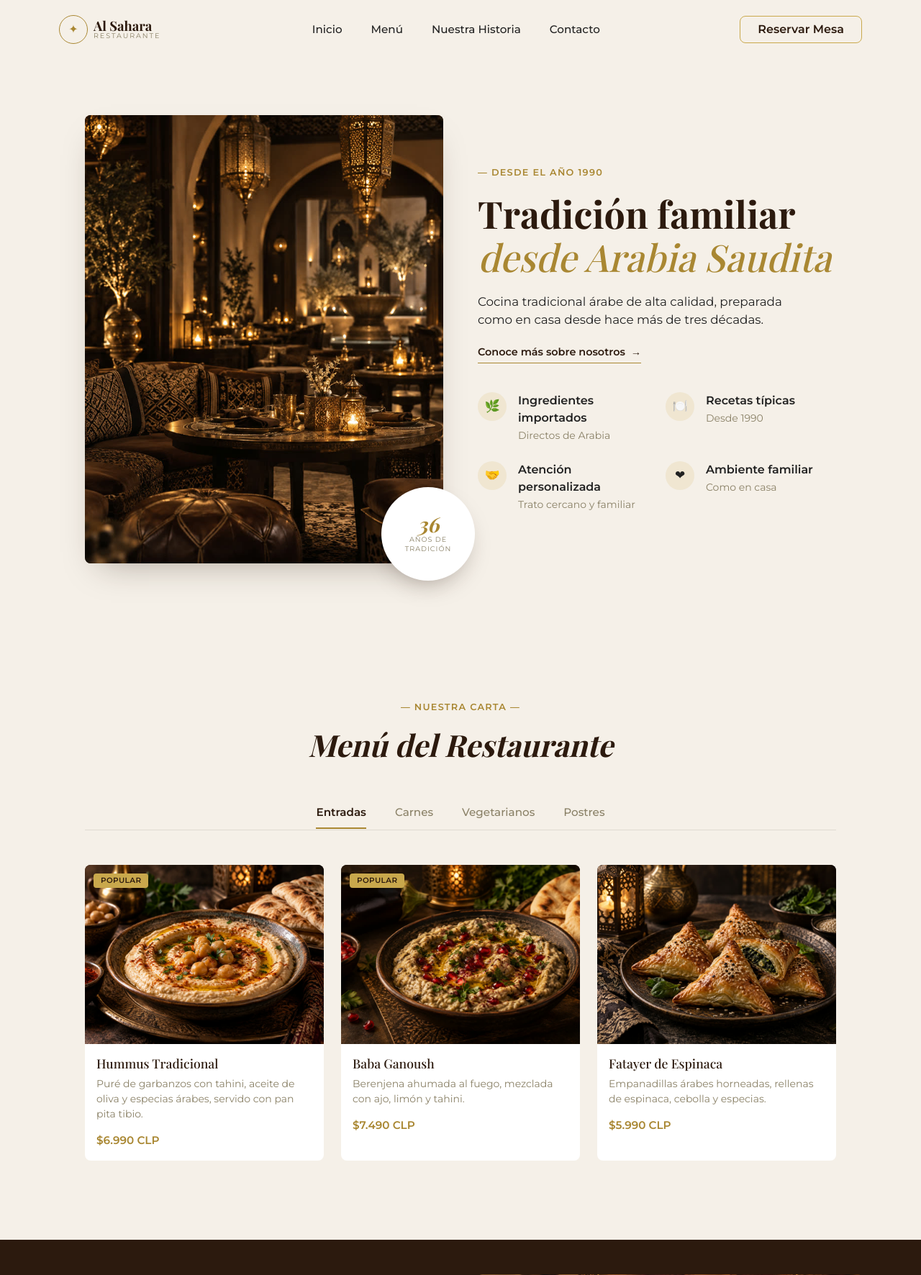
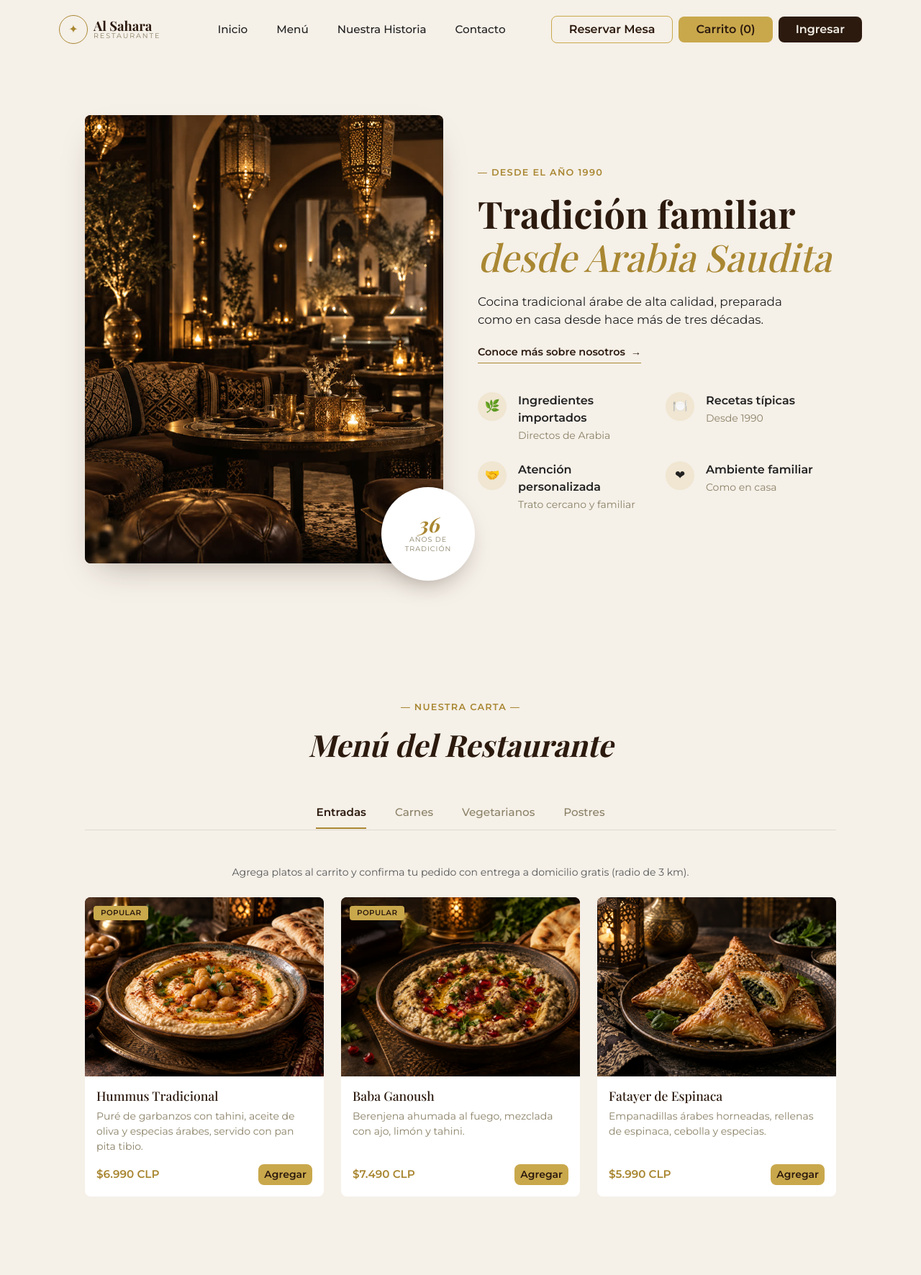
Before and after one commit to Daff03/8481-Desarrollo-web, a PHP site: page / in a window 1280 px wide. Shown: the top 1772 px of the page at 72% size. Run offline with PHP 8.4, Linux system fonts and the light colour scheme.

Commit message:
correcciones en frontend

```diff
--- a/Evaluacion2/frontend/components/header.php
+++ b/Evaluacion2/frontend/components/header.php
@@ -1,7 +1,8 @@
+<?php $base = $base ?? ''; ?>
 <header class="navbar navbar-expand-lg fixed-top py-3" id="alSaharaNavbar">
   <div class="container">
 
-    <a class="navbar-brand d-flex align-items-center gap-2" href="#inicio">
+    <a class="navbar-brand d-flex align-items-center gap-2" href="<?= $base ?>#inicio">
       <span class="al-sahara-logo-icon">✦</span>
       <span class="d-flex flex-column lh-1">
         <span class="al-sahara-logo-name">Al Sahara</span>
@@ -17,12 +18,20 @@
 
     <div class="collapse navbar-collapse" id="navAlSahara">
       <ul class="navbar-nav mx-lg-auto gap-lg-4 text-center py-3 py-lg-0">
-        <li class="nav-item"><a class="nav-link" href="#inicio">Inicio</a></li>
-        <li class="nav-item"><a class="nav-link" href="#menu">Menú</a></li>
-        <li class="nav-item"><a class="nav-link" href="#historia">Nuestra Historia</a></li>
-        <li class="nav-item"><a class="nav-link" href="#contacto">Contacto</a></li>
+        <li class="nav-item"><a class="nav-link" href="<?= $base ?>#inicio">Inicio</a></li>
+        <li class="nav-item"><a class="nav-link" href="<?= $base ?>#menu">Menú</a></li>
+        <li class="nav-item"><a class="nav-link" href="<?= $base ?>#historia">Nuestra Historia</a></li>
+        <li class="nav-item"><a class="nav-link" href="<?= $base ?>#contacto">Contacto</a></li>
       </ul>
-      <a href="#contacto" class="btn btn-al-sahara-secundario px-4 align-self-center align-self-lg-auto">Reservar Mesa</a>
+      <div class="d-flex flex-column flex-lg-row gap-2 align-items-center">
+        <a href="<?= $base ?>#contacto" class="btn btn-al-sahara-secundario px-4">Reservar Mesa</a>
+        <a href="pedido.php" class="btn btn-al-sahara-primario px-4" aria-label="Ver carrito">Carrito (<span id="cartCount">0</span>)</a>
+        <a href="login.php" id="btnIngresar" class="btn btn-al-sahara-oscuro px-4">Ingresar</a>
+        <div id="sesionBox" class="d-none flex-column flex-lg-row gap-2">
+          <a href="cuenta.php" class="btn btn-al-sahara-oscuro px-4">Mi cuenta</a>
+          <button type="button" id="btnSalir" class="btn btn-al-sahara-secundario px-4">Salir</button>
+        </div>
+      </div>
     </div>
 
   </div>
@@ -31,9 +40,40 @@
 <script>
 (function(){
   var nav = document.getElementById('alSaharaNavbar');
-  if (!nav) return;
-  window.addEventListener('scroll', function(){
+  if (nav) window.addEventListener('scroll', function(){
     nav.classList.toggle('al-sahara-navbar-scrolled', window.scrollY > 10);
   }, { passive: true });
+
+  function actualizarCarrito(){
+    var n = 0;
+    try {
+      var cart = JSON.parse(localStorage.getItem('alSaharaCart') || '{}');
+      Object.keys(cart).forEach(function(k){ n += cart[k]; });
+    } catch (e) {}
+    var el = document.getElementById('cartCount');
+    if (el) el.textContent = n;
+  }
+  actualizarCarrito();
+  window.addEventListener('cart:changed', actualizarCarrito);
+  window.addEventListener('storage', actualizarCarrito);
+
+  // Sesión: el navegador no puede leer la cookie HttpOnly, así que pregunta al backend (S07)
+  window.addEventListener('DOMContentLoaded', async function(){
+    if (typeof api !== 'function') return;
+    var ingresar = document.getElementById('btnIngresar');
+    var box = document.getElementById('sesionBox');
+    try {
+      await api('/clients/me');
+      ingresar.classList.add('d-none');
+      box.classList.remove('d-none');
+      box.classList.add('d-flex');
+    } catch (e) { /* sin sesión o sin conexión: se mantiene "Ingresar" */ }
+  });
+
+  var salir = document.getElementById('btnSalir');
+  if (salir) salir.addEventListener('click', async function(){
+    try { await api('/auth/logout', { method: 'POST' }); } catch (e) {}   // S06
+    location.href = '<?= $base ?: 'index.php' ?>';
+  });
 })();
 </script>
--- a/Evaluacion2/frontend/components/menu.php
+++ b/Evaluacion2/frontend/components/menu.php
@@ -21,6 +21,8 @@
       </li>
     </ul>
 
+    <p class="text-center text-muted small mb-4">Agrega platos al carrito y confirma tu pedido con entrega a domicilio gratis (radio de 3 km).</p>
+
     <div class="row row-cols-1 row-cols-md-3 g-4" id="menuGrid">
 
       <!-- Entradas -->
@@ -30,10 +32,13 @@
             <img class="al-sahara-dish-photo" src="assets/img/platos/hummus-tradicional.jpg" alt="Hummus tradicional con aceite de oliva y pan pita" width="900" height="600" loading="lazy">
             <span class="badge al-sahara-dish-tag">Popular</span>
           </div>
-          <div class="card-body">
+          <div class="card-body d-flex flex-column">
             <h5 class="card-title al-sahara-dish-name">Hummus Tradicional</h5>
             <p class="card-text small al-sahara-dish-desc">Puré de garbanzos con tahini, aceite de oliva y especias árabes, servido con pan pita tibio.</p>
+            <div class="d-flex justify-content-between align-items-center mt-auto">
               <span class="al-sahara-dish-price">$6.990 CLP</span>
+              <button type="button" class="btn btn-sm btn-al-sahara-primario al-sahara-add" data-id="1">Agregar</button>
+            </div>
           </div>
         </div>
       </div>
@@ -44,10 +49,13 @@
             <img class="al-sahara-dish-photo" src="assets/img/platos/baba-ganoush.jpg" alt="Baba ganoush de berenjena ahumada" width="900" height="600" loading="lazy">
             <span class="badge al-sahara-dish-tag">Popular</span>
           </div>
-          <div class="card-body">
+          <div class="card-body d-flex flex-column">
             <h5 class="card-title al-sahara-dish-name">Baba Ganoush</h5>
             <p class="card-text small al-sahara-dish-desc">Berenjena ahumada al fuego, mezclada con ajo, limón y tahini.</p>
+            <div class="d-flex justify-content-between align-items-center mt-auto">
               <span class="al-sahara-dish-price">$7.490 CLP</span>
+              <button type="button" class="btn btn-sm btn-al-sahara-primario al-sahara-add" data-id="2">Agregar</button>
+            </div>
           </div>
         </div>
       </div>
@@ -57,13 +65,17 @@
           <div class="al-sahara-dish-img">
             <img class="al-sahara-dish-photo" src="assets/img/platos/fatayer-espinaca.jpg" alt="Fatayer de espinaca horneados" width="900" height="600" loading="lazy">
           </div>
-          <div class="card-body">
+          <div class="card-body d-flex flex-column">
             <h5 class="card-title al-sahara-dish-name">Fatayer de Espinaca</h5>
             <p class="card-text small al-sahara-dish-desc">Empanadillas árabes horneadas, rellenas de espinaca, cebolla y especias.</p>
+            <div class="d-flex justify-content-between align-items-center mt-auto">
               <span class="al-sahara-dish-price">$5.990 CLP</span>
+              <button type="button" class="btn btn-sm btn-al-sahara-primario al-sahara-add" data-id="3">Agregar</button>
             </div>
           </div>
         </div>
+      </div>
+
 
       <!-- Carnes -->
       <div class="col al-sahara-dish d-none" data-category="carnes">
@@ -72,10 +84,13 @@
             <img class="al-sahara-dish-photo" src="assets/img/platos/shawarma-cordero.jpg" alt="Shawarma de cordero sobre arroz amarillo con almendras y salsa de yogur" width="900" height="600" loading="lazy">
             <span class="badge al-sahara-dish-tag">Popular</span>
           </div>
-          <div class="card-body">
+          <div class="card-body d-flex flex-column">
             <h5 class="card-title al-sahara-dish-name">Shawarma de Cordero</h5>
             <p class="card-text small al-sahara-dish-desc">Cordero marinado 24 horas en especias árabes, servido con arroz y salsa de ajo.</p>
+            <div class="d-flex justify-content-between align-items-center mt-auto">
               <span class="al-sahara-dish-price">$12.990 CLP</span>
+              <button type="button" class="btn btn-sm btn-al-sahara-primario al-sahara-add" data-id="4">Agregar</button>
+            </div>
           </div>
         </div>
       </div>
@@ -85,10 +100,13 @@
           <div class="al-sahara-dish-img">
             <img class="al-sahara-dish-photo" src="assets/img/platos/kebab-mixto.jpg" alt="Brochetas de cordero y pollo a la parrilla sobre arroz árabe" width="900" height="600" loading="lazy">
           </div>
-          <div class="card-body">
+          <div class="card-body d-flex flex-column">
             <h5 class="card-title al-sahara-dish-name">Kebab Mixto</h5>
             <p class="card-text small al-sahara-dish-desc">Brochetas de cordero y pollo a la parrilla, acompañadas de arroz árabe.</p>
+            <div class="d-flex justify-content-between align-items-center mt-auto">
               <span class="al-sahara-dish-price">$13.990 CLP</span>
+              <button type="button" class="btn btn-sm btn-al-sahara-primario al-sahara-add" data-id="5">Agregar</button>
+            </div>
           </div>
         </div>
       </div>
@@ -98,13 +116,17 @@
           <div class="al-sahara-dish-img">
             <img class="al-sahara-dish-photo" src="assets/img/platos/kafta-al-sahara.jpg" alt="Kafta a la parrilla bañada en salsa de tahini" width="900" height="600" loading="lazy">
           </div>
-          <div class="card-body">
+          <div class="card-body d-flex flex-column">
             <h5 class="card-title al-sahara-dish-name">Kafta Al Sahara</h5>
             <p class="card-text small al-sahara-dish-desc">Carne molida especiada a la parrilla, bañada en salsa de tahini.</p>
+            <div class="d-flex justify-content-between align-items-center mt-auto">
               <span class="al-sahara-dish-price">$11.990 CLP</span>
+              <button type="button" class="btn btn-sm btn-al-sahara-primario al-sahara-add" data-id="6">Agregar</button>
             </div>
           </div>
         </div>
+      </div>
+
 
       <!-- Vegetarianos -->
       <div class="col al-sahara-dish d-none" data-category="vegetarianos">
@@ -113,10 +135,13 @@
             <img class="al-sahara-dish-photo" src="assets/img/platos/falafel-casero.jpg" alt="Falafel casero con salsa de yogur, tomate y pepino" width="900" height="600" loading="lazy">
             <span class="badge al-sahara-dish-tag">Popular</span>
           </div>
-          <div class="card-body">
+          <div class="card-body d-flex flex-column">
             <h5 class="card-title al-sahara-dish-name">Falafel Casero</h5>
             <p class="card-text small al-sahara-dish-desc">Croquetas de garbanzo y hierbas frescas, fritas al momento, con salsa de yogur.</p>
+            <div class="d-flex justify-content-between align-items-center mt-auto">
               <span class="al-sahara-dish-price">$8.990 CLP</span>
+              <button type="button" class="btn btn-sm btn-al-sahara-primario al-sahara-add" data-id="7">Agregar</button>
+            </div>
           </div>
         </div>
       </div>
@@ -126,10 +151,13 @@
           <div class="al-sahara-dish-img">
             <img class="al-sahara-dish-photo" src="assets/img/platos/tabbouleh.jpg" alt="Ensalada tabbouleh con perejil, bulgur y tomate" width="900" height="600" loading="lazy">
           </div>
-          <div class="card-body">
+          <div class="card-body d-flex flex-column">
             <h5 class="card-title al-sahara-dish-name">Tabbouleh</h5>
             <p class="card-text small al-sahara-dish-desc">Ensalada de perejil fresco, trigo bulgur, tomate y limón.</p>
+            <div class="d-flex justify-content-between align-items-center mt-auto">
               <span class="al-sahara-dish-price">$6.490 CLP</span>
+              <button type="button" class="btn btn-sm btn-al-sahara-primario al-sahara-add" data-id="8">Agregar</button>
+            </div>
           </div>
         </div>
       </div>
@@ -139,13 +167,17 @@
           <div class="al-sahara-dish-img">
             <img class="al-sahara-dish-photo" src="assets/img/platos/fatteh-garbanzos.jpg" alt="Fatteh de garbanzos con yogur y granada" width="900" height="600" loading="lazy">
           </div>
-          <div class="card-body">
+          <div class="card-body d-flex flex-column">
             <h5 class="card-title al-sahara-dish-name">Fatteh de Garbanzos</h5>
             <p class="card-text small al-sahara-dish-desc">Pan pita crocante con garbanzos, yogur y un toque de granada.</p>
+            <div class="d-flex justify-content-between align-items-center mt-auto">
               <span class="al-sahara-dish-price">$8.490 CLP</span>
+              <button type="button" class="btn btn-sm btn-al-sahara-primario al-sahara-add" data-id="9">Agregar</button>
             </div>
           </div>
         </div>
+      </div>
+
 
       <!-- Postres -->
       <div class="col al-sahara-dish d-none" data-category="postres">
@@ -154,10 +186,13 @@
             <img class="al-sahara-dish-photo" src="assets/img/platos/baklava.jpg" alt="Baklava de nueces con miel de rosas" width="900" height="600" loading="lazy">
             <span class="badge al-sahara-dish-tag">Popular</span>
           </div>
-          <div class="card-body">
+          <div class="card-body d-flex flex-column">
             <h5 class="card-title al-sahara-dish-name">Baklava</h5>
             <p class="card-text small al-sahara-dish-desc">Hojaldre crujiente relleno de nueces, bañado en miel de rosas.</p>
+            <div class="d-flex justify-content-between align-items-center mt-auto">
               <span class="al-sahara-dish-price">$4.990 CLP</span>
+              <button type="button" class="btn btn-sm btn-al-sahara-primario al-sahara-add" data-id="10">Agregar</button>
+            </div>
           </div>
         </div>
       </div>
@@ -167,10 +202,13 @@
           <div class="al-sahara-dish-img">
             <img class="al-sahara-dish-photo" src="assets/img/platos/kunafa.jpg" alt="Kunafa con pistachos y almíbar" width="900" height="600" loading="lazy">
           </div>
-          <div class="card-body">
+          <div class="card-body d-flex flex-column">
             <h5 class="card-title al-sahara-dish-name">Kunafa</h5>
             <p class="card-text small al-sahara-dish-desc">Queso dulce cubierto con fideos crujientes, bañado en almíbar.</p>
+            <div class="d-flex justify-content-between align-items-center mt-auto">
               <span class="al-sahara-dish-price">$5.990 CLP</span>
+              <button type="button" class="btn btn-sm btn-al-sahara-primario al-sahara-add" data-id="11">Agregar</button>
+            </div>
           </div>
         </div>
       </div>
@@ -180,10 +218,13 @@
           <div class="al-sahara-dish-img">
             <img class="al-sahara-dish-photo" src="assets/img/platos/muhallabia.jpg" alt="Muhallabia, pudín de leche con pistachos y pétalos de rosa" width="900" height="600" loading="lazy">
           </div>
-          <div class="card-body">
+          <div class="card-body d-flex flex-column">
             <h5 class="card-title al-sahara-dish-name">Muhallabia</h5>
             <p class="card-text small al-sahara-dish-desc">Pudín de leche con agua de rosas, decorado con pistachos.</p>
+            <div class="d-flex justify-content-between align-items-center mt-auto">
               <span class="al-sahara-dish-price">$4.490 CLP</span>
+              <button type="button" class="btn btn-sm btn-al-sahara-primario al-sahara-add" data-id="12">Agregar</button>
+            </div>
           </div>
         </div>
       </div>
--- a/Evaluacion2/frontend/components/reservation.php
+++ b/Evaluacion2/frontend/components/reservation.php
@@ -3,20 +3,21 @@
     <div class="row g-5">
 
       <div class="col-lg-6">
-        <h3 class="mb-4">Datos de la reserva</h3>
+        <h3 class="mb-4">Reservar mesa</h3>
 
-        <div class="alert alert-success d-none" id="alerta-exito">Reserva realizada con éxito.</div>
-        <div class="alert alert-danger d-none" id="alerta-error">Hubo un problema. Intenta nuevamente.</div>
+        <div class="alert alert-success d-none" id="alerta-exito" role="alert">Reserva realizada con éxito. Te enviaremos la confirmación por correo.</div>
+        <div class="alert alert-danger d-none" id="alerta-error" role="alert">Hubo un problema. Intenta nuevamente.</div>
 
         <form id="form-reserva" novalidate>
           <div class="row g-3">
             <div class="col-md-8">
-              <label class="form-label">Nombre completo</label>
-              <input type="text" class="form-control input-al-sahara" name="nombre" required>
+              <label class="form-label" for="r-nombre">Nombre completo</label>
+              <input type="text" class="form-control input-al-sahara" id="r-nombre" name="nombre" autocomplete="name" required>
+              <div class="invalid-feedback">Ingresa tu nombre completo.</div>
             </div>
             <div class="col-md-4">
-              <label class="form-label">N° de personas</label>
-              <select class="form-select input-al-sahara" name="personas">
+              <label class="form-label" for="r-personas">N° de personas</label>
+              <select class="form-select input-al-sahara" id="r-personas" name="personas">
                 <option value="1">1 persona</option>
                 <option value="2" selected>2 personas</option>
                 <option value="3">3 personas</option>
@@ -25,23 +26,25 @@
                 <option value="6">6 personas</option>
                 <option value="7">7 personas</option>
                 <option value="8">8 personas</option>
-                <option value="9+">9 o más personas</option>
+                <option value="9">9 o más personas</option>
               </select>
             </div>
             <div class="col-12">
-              <label class="form-label">Correo electrónico</label>
-              <input type="email" class="form-control input-al-sahara" name="email" required>
+              <label class="form-label" for="r-email">Correo electrónico</label>
+              <input type="email" class="form-control input-al-sahara" id="r-email" name="email" autocomplete="email" required>
+              <div class="invalid-feedback">Ingresa un correo válido.</div>
             </div>
             <div class="col-12">
-              <label class="form-label">Fecha y hora</label>
-              <input type="datetime-local" class="form-control input-al-sahara" name="fecha" required>
+              <label class="form-label" for="r-fecha">Fecha y hora</label>
+              <input type="datetime-local" class="form-control input-al-sahara" id="r-fecha" name="fecha" required>
+              <div class="invalid-feedback">Elige una fecha y hora futuras.</div>
             </div>
             <div class="col-12">
-              <label class="form-label">Mensaje opcional</label>
-              <textarea class="form-control input-al-sahara" name="mensaje" rows="3"></textarea>
+              <label class="form-label" for="r-mensaje">Mensaje opcional</label>
+              <textarea class="form-control input-al-sahara" id="r-mensaje" name="mensaje" rows="3" maxlength="300"></textarea>
             </div>
             <div class="col-12">
-              <button type="submit" class="btn btn-al-sahara-primario w-100 py-2">Reservar Ahora</button>
+              <button type="submit" class="btn btn-al-sahara-primario w-100 py-2" id="btn-reserva">Reservar ahora</button>
             </div>
           </div>
         </form>
--- a/Evaluacion2/frontend/index.php
+++ b/Evaluacion2/frontend/index.php
@@ -31,6 +31,7 @@
 
   <script src="https://cdn.jsdelivr.net/npm/bootstrap@5.3.3/dist/js/bootstrap.bundle.min.js"></script>
 
+  <script src="js/api.js"></script>
   <script src="js/menu.js"></script>
   <script src="js/reservation.js"></script>
 </body>
```
Also changed, not shown: Evaluacion2/frontend/js/menu.js (+37 -0 lines), Evaluacion2/frontend/js/reservation.js (+46 -0 lines). Lines whose indentation alone changed are shown as unchanged.
